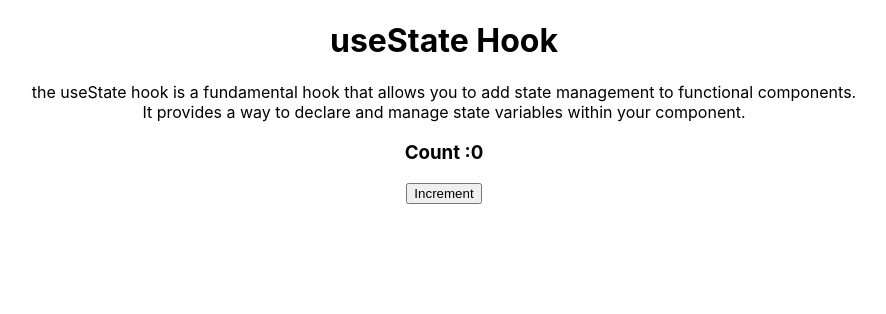
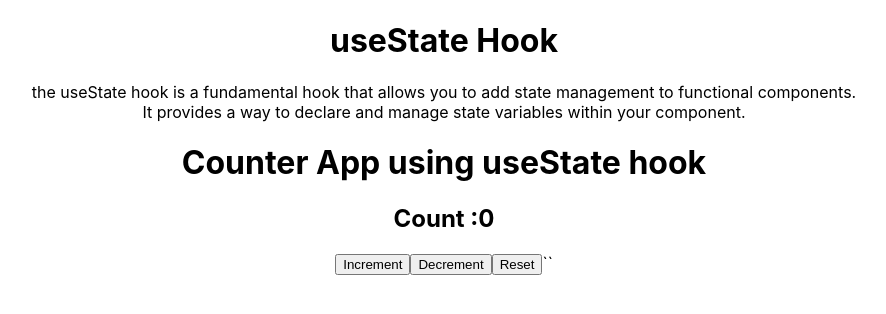
Before and after one commit to athuljain/React-Js-Hooks, a React (Create React App) app: page /useState in a window 1280 px wide. Shown: the top 314 px of the page, without its empty margins (196-1082 px from the left). Built offline with nearby package versions, Linux system fonts and the light colour scheme.

Commit message:
second commit

```diff
--- a/src/Components/MainPage.jsx
+++ b/src/Components/MainPage.jsx
@@ -11,22 +11,22 @@ export default function MainPage(){
     }
 
     return(
-        <div>
-            <div>
-            <h1>React js Hooks</h1>
+        <div className="mainpage-container">
+            <div className="mainPage-sub-container">
+            <h1 className="mainPageHEading">React js Hooks</h1>
             </div>
-            <div>
-            <p>React.js, often referred to as React, is an open-source JavaScript library for building user interfaces. <br />
+            <div className="mainPageSubDiv">
+            <p className="mainPageSubParagraph">React.js, often referred to as React, is an open-source JavaScript library for building user interfaces. <br />
             It was developed by Facebook and is commonly used for creating web applications with dynamic and interactive user interfaces. <br />
              React allows developers to build reusable UI components and efficiently update the user interface when data changes, <br />
              making it a popular choice for building modern web applications.</p>
 
 
-            <h3> Hooks make it easier to write and maintain React code, as they allow you to reuse stateful logic without changing your component's structure into a class.</h3>
+            <h3 className="mainPageSubH3"> Hooks make it easier to write and maintain React code, as they allow you to reuse stateful logic without changing your component's structure into a class.</h3>
             </div>
 
-            <div>
-                <button onClick={UseStatePage} >useState</button>
+            <div className="HooksBtns">
+                <button  onClick={UseStatePage} >useState</button>
             </div>
 
 
--- a/src/Components/UseState.jsx
+++ b/src/Components/UseState.jsx
@@ -7,21 +7,31 @@ export default function UseState(){
     function Increment(){
         setCount(count + 1)
     }
-
+    function Decrement(){
+        if(count > 0){
+        setCount(count - 1)
+        }
+    }
+    function Reset(){
+        setCount(0)
+    }
     return(
-        <div>
-            <div>
-            <h1>useState Hook</h1>
-            <p>the useState hook is a fundamental hook that allows you to add state management to functional components.<br />
+        <div className="main-container">
+            <div className="sub-container">
+            <h1 className="main-heading">useState Hook</h1>
+            <p className="main-paragraph">  the useState hook is a fundamental hook that allows you to add state management to functional components.<br />
                 It provides a way to declare and manage state variables within your component.</p>
 
             </div>
+            <h1 className="sub-heading" >Counter App using useState hook</h1>
 
-            <h3>Count :{count} </h3>
+            <h2 className="Count-heading">Count :{count} </h2>
 
-            <button onClick={Increment} >Increment</button>
+            <button className="incrementBtn" onClick={Increment} >Increment</button>
+            <button className="decrementBtn" onClick={Decrement} >Decrement</button>
+            <button className="resetBtn" onClick={Reset} >Reset</button>
 
-
+``
 
         </div>
     )
```
